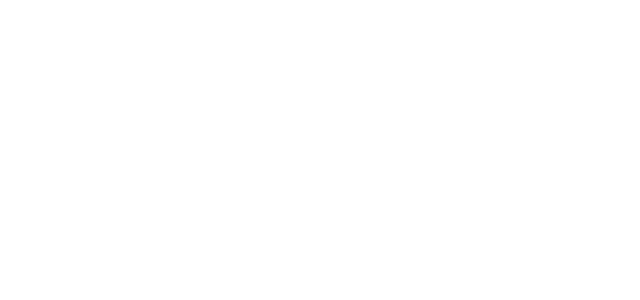
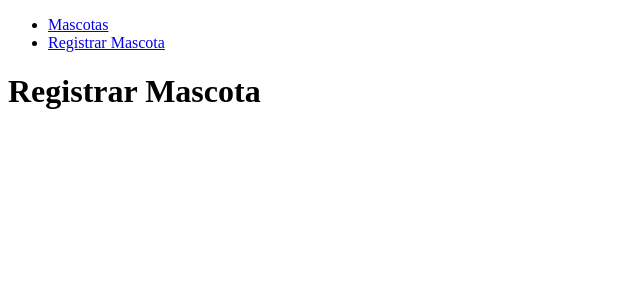
Before and after one commit to jhxnn777/app-mascotas, a React (Vite) app: page /crear in a window 1280 px wide. Shown: the top 300 px of the page, without its empty margins (0-640 px from the left). Built offline with nearby package versions, Linux system fonts and the light colour scheme.

Commit message:
feat: se configuro rutas principales con react router

```diff
--- a/src/App.jsx
+++ b/src/App.jsx
@@ -1,7 +1,34 @@
-
+import { NavLink, Routes, Route } from "react-router-dom";
+import MascotasPage from "./pages/MascotasPage";
+import CrearMascotaPage from "./pages/CrearMascotaPage";
+import MascotaDetallePage from "./pages/MascotaDetallePage";
 
 function App() {
+  return (
+    <>
+      <header>
+        <nav>
+          <ul>
+            <li>
+              <NavLink to="/"> Mascotas </NavLink>
+            </li>
 
+            <li>
+              <NavLink to="/crear">Registrar Mascota</NavLink>
+            </li>
+          </ul>
+        </nav>
+      </header>
+
+      <main>
+        <Routes>
+          <Route path="/" element={<MascotasPage/>} />
+          <Route path="/crear" element={<CrearMascotaPage/>} />
+          <Route path="/mascotas/:id" element={<MascotaDetallePage/>} />
+        </Routes>
+      </main>
+    </>
+  );
 }
 
-export default App
+export default App;
--- a/src/pages/CrearMascotaPage.jsx
+++ b/src/pages/CrearMascotaPage.jsx
@@ -0,0 +1,5 @@
+function CrearMascotaPage() {
+    return <h1>Registrar Mascota</h1>;
+}
+
+export default CrearMascotaPage;
--- a/src/pages/MascotaDetallePage.jsx
+++ b/src/pages/MascotaDetallePage.jsx
@@ -0,0 +1,5 @@
+function MascotaDetallePage() {
+    return <h1>Detalle Mascota</h1>;
+}
+
+export default MascotaDetallePage;
--- a/src/pages/MascotasPage.jsx
+++ b/src/pages/MascotasPage.jsx
@@ -0,0 +1,5 @@
+function MascotasPage() {
+    return <h1>Listado de Mascotas</h1>;
+}
+
+export default MascotasPage;
```
